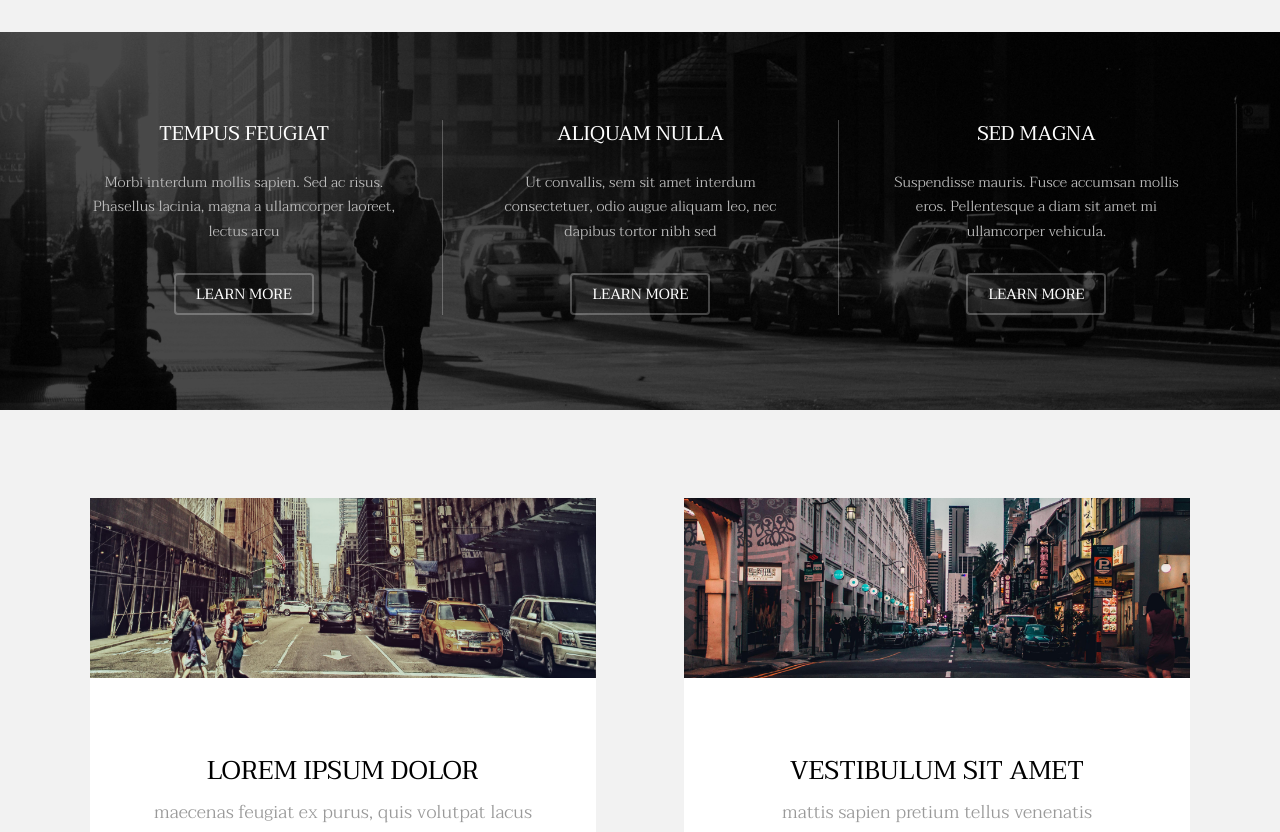
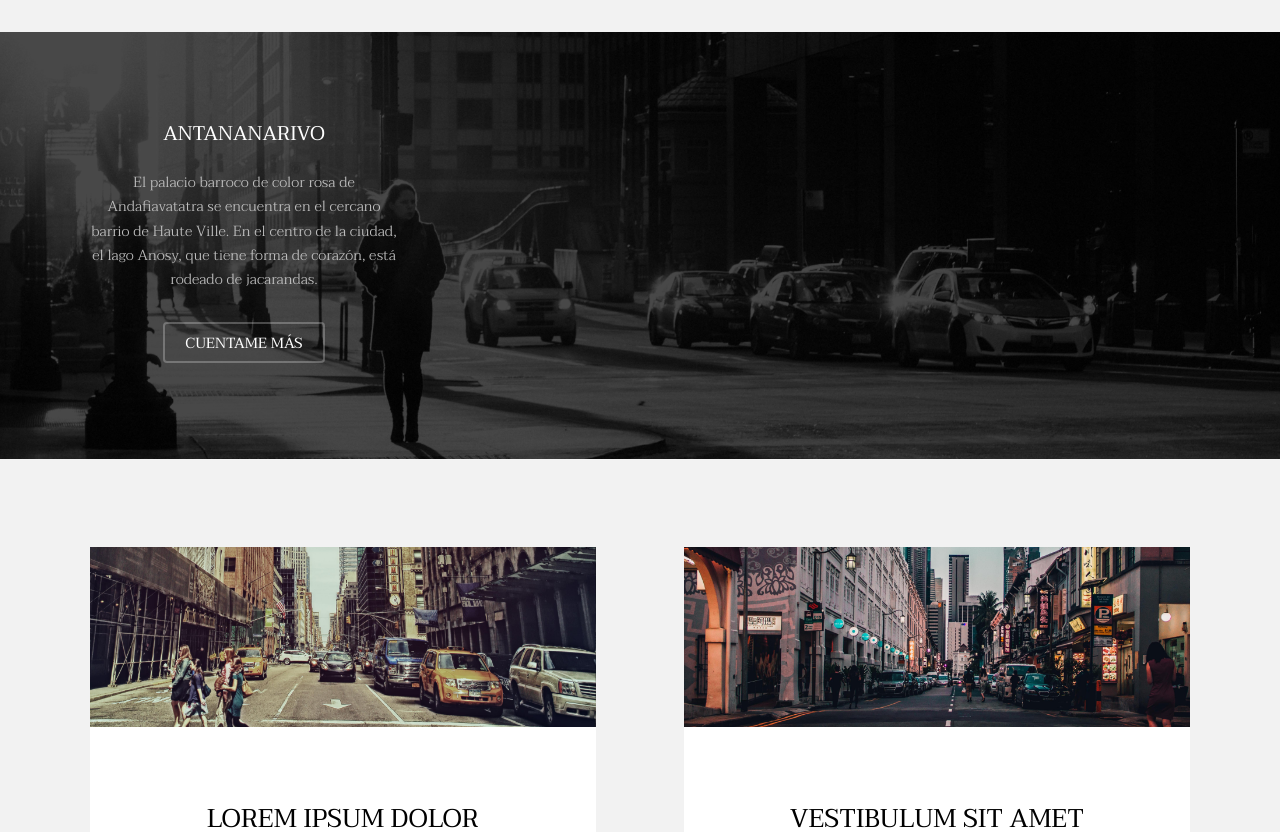
Before and after one commit to pacasne/REP_04_METROPOLITA, a plain HTML site: page index.html in a window 1280 px wide. Shown: the part 1700-2532 px from the top of the page. Drawn offline with Linux system fonts and the light colour scheme.

```diff
--- a/index.html
+++ b/index.html
@@ -5,12 +5,14 @@
 	Released for free under the Creative Commons Attribution 3.0 license (templated.co/license)
 -->
 <html>
+
 <head>
 	<title>Metropolita by Pablo Castiñeira</title>
 	<meta charset="utf-8" />
 	<meta name="viewport" content="width=device-width, initial-scale=1" />
 	<link rel="stylesheet" href="assets/css/main.css" />
 </head>
+
 <body>
 
 	<!-- Header -->
@@ -38,7 +40,8 @@
 		<div class="inner">
 			<h1>Metropolita</h1>
 			<p>A full responsive, business-oriented HTML5/CSS3 template<br />
-					built by <a href="https://templated.co/">Templated</a> and released under the <a href="https://templated.co/license">Creative Commons</a>.</p>
+				built by <a href="https://templated.co/">Templated</a> and released under the <a
+					href="https://templated.co/license">Creative Commons</a>.</p>
 			<a href="#one" class="button special scrolly">Get Started</a>
 		</div>
 	</section>
@@ -57,8 +60,17 @@
 							<p>maecenas feugiat ex purus, quis volutpat lacus placerat</p>
 						</header>
 						<hr />
-								<p> Cras aliquet urna ut sapien tincidunt, quis malesuada elit facilisis. Vestibulum sit amet tortor velit. Nam elementum nibh a libero pharetra elementum. Maecenas feugiat ex purus, quis volutpat lacus placerat malesuada. Praesent in sem ex. Morbi mattis sapien pretium tellus venenatis, at egestas urna ornare.</p>
-								<p>Vivamus fermentum nibh vel pharetra blandit. Cras a purus urna. Sed et libero ex. Orci varius natoque penatibus et magnis dis parturient montes, nascetur ridiculus mus. Suspendisse id hendrerit felis. Nulla viverra tempor dui at congue. Pellentesque quis nulla ornare, congue nisi id, finibus nulla. Aliquam sit amet hendrerit purus. Donec libero massa, posuere fermentum eros sit amet, maximus fringilla augue. Maecenas at rhoncus lorem. Vivamus ultricies consequat est, efficitur convallis libero. Vivamus rutrum semper mauris, vitae consequat eros tempor ac. Pellentesque et ornare sapien</p>
+						<p> Cras aliquet urna ut sapien tincidunt, quis malesuada elit facilisis. Vestibulum sit amet
+							tortor velit. Nam elementum nibh a libero pharetra elementum. Maecenas feugiat ex purus,
+							quis volutpat lacus placerat malesuada. Praesent in sem ex. Morbi mattis sapien pretium
+							tellus venenatis, at egestas urna ornare.</p>
+						<p>Vivamus fermentum nibh vel pharetra blandit. Cras a purus urna. Sed et libero ex. Orci varius
+							natoque penatibus et magnis dis parturient montes, nascetur ridiculus mus. Suspendisse id
+							hendrerit felis. Nulla viverra tempor dui at congue. Pellentesque quis nulla ornare, congue
+							nisi id, finibus nulla. Aliquam sit amet hendrerit purus. Donec libero massa, posuere
+							fermentum eros sit amet, maximus fringilla augue. Maecenas at rhoncus lorem. Vivamus
+							ultricies consequat est, efficitur convallis libero. Vivamus rutrum semper mauris, vitae
+							consequat eros tempor ac. Pellentesque et ornare sapien</p>
 					</div>
 				</div>
 			</div>
@@ -71,29 +83,13 @@
 			<div id="flexgrid">
 				<div>
 					<header>
-								<h3>Tempus Feugiat</h3>
+						<h3>ANTANANARIVO</h3>
 					</header>
-							<p>Morbi interdum mollis sapien. Sed ac risus. Phasellus lacinia, magna a ullamcorper laoreet, lectus arcu</p>
+					<p>El palacio barroco de color rosa de Andafiavatatra se encuentra en el cercano barrio de Haute
+						Ville. En el centro de la ciudad, el lago Anosy, que tiene forma de corazón, está rodeado de
+						jacarandas. </p>
 					<ul class="actions">
-								<li><a href="#" class="button alt">Learn More</a></li>
-							</ul>
-						</div>
-						<div>
-							<header>
-								<h3>Aliquam Nulla</h3>
-							</header>
-							<p>Ut convallis, sem sit amet interdum consectetuer, odio augue aliquam leo, nec dapibus tortor nibh sed </p>
-							<ul class="actions">
-								<li><a href="#" class="button alt">Learn More</a></li>
-							</ul>
-						</div>
-						<div>
-							<header>
-								<h3>Sed Magna</h3>
-							</header>
-							<p>Suspendisse mauris. Fusce accumsan mollis eros. Pellentesque a diam sit amet mi ullamcorper vehicula.</p>
-							<ul class="actions">
-								<li><a href="#" class="button alt">Learn More</a></li>
+						<li><a href="#" class="button alt">CUENTAME MÁS</a></li>
 					</ul>
 				</div>
 			</div>
@@ -116,7 +112,10 @@
 								<p>maecenas feugiat ex purus, quis volutpat lacus placerat</p>
 							</header>
 							<hr />
-									<p> Cras aliquet urna ut sapien tincidunt, quis malesuada elit facilisis. Vestibulum sit amet tortor velit. Nam elementum nibh a libero pharetra elementum. Maecenas feugiat ex purus, quis volutpat lacus placerat malesuada. Praesent in sem ex. Morbi mattis sapien pretium tellus venenatis, at egestas urna ornare.</p>
+							<p> Cras aliquet urna ut sapien tincidunt, quis malesuada elit facilisis. Vestibulum sit
+								amet tortor velit. Nam elementum nibh a libero pharetra elementum. Maecenas feugiat ex
+								purus, quis volutpat lacus placerat malesuada. Praesent in sem ex. Morbi mattis sapien
+								pretium tellus venenatis, at egestas urna ornare.</p>
 						</div>
 					</div>
 				</div>
@@ -132,7 +131,10 @@
 								<p>mattis sapien pretium tellus venenatis</p>
 							</header>
 							<hr />
-									<p> Cras aliquet urna ut sapien tincidunt, quis malesuada elit facilisis. Vestibulum sit amet tortor velit. Nam elementum nibh a libero pharetra elementum. Maecenas feugiat ex purus, quis volutpat lacus placerat malesuada. Praesent in sem ex. Morbi mattis sapien pretium tellus venenatis, at egestas urna ornare.</p>
+							<p> Cras aliquet urna ut sapien tincidunt, quis malesuada elit facilisis. Vestibulum sit
+								amet tortor velit. Nam elementum nibh a libero pharetra elementum. Maecenas feugiat ex
+								purus, quis volutpat lacus placerat malesuada. Praesent in sem ex. Morbi mattis sapien
+								pretium tellus venenatis, at egestas urna ornare.</p>
 						</div>
 					</div>
 				</div>
@@ -147,7 +149,10 @@
 
 			<header class="align-center">
 				<h2>Morbi interdum mollis sapien</h2>
-						<p>Cras aliquet urna ut sapien tincidunt, quis malesuada elit facilisis. Vestibulum sit amet tortor velit. Nam elementum nibh a libero pharetra elementum. Maecenas feugiat ex purus, quis volutpat lacus placerat malesuada. Praesent in sem ex. Morbi mattis sapien pretium tellus venenatis, at egestas urna ornare.</p>
+				<p>Cras aliquet urna ut sapien tincidunt, quis malesuada elit facilisis. Vestibulum sit amet tortor
+					velit. Nam elementum nibh a libero pharetra elementum. Maecenas feugiat ex purus, quis volutpat
+					lacus placerat malesuada. Praesent in sem ex. Morbi mattis sapien pretium tellus venenatis, at
+					egestas urna ornare.</p>
 			</header>
 
 		</div>
@@ -194,7 +199,8 @@
 				</div>
 			</section>
 			<div class="copyright">
-						&copy; Untitled Design: <a href="https://templated.co/">TEMPLATED</a>. Images <a href="https://unsplash.com/">Unsplash</a>. Video <a href="http://coverr.co/">Coverr</a>.
+				&copy; Untitled Design: <a href="https://templated.co/">TEMPLATED</a>. Images <a
+					href="https://unsplash.com/">Unsplash</a>. Video <a href="http://coverr.co/">Coverr</a>.
 			</div>
 		</div>
 	</footer>
@@ -208,4 +214,5 @@
 	<script src="assets/js/main.js"></script>
 
 </body>
+
 </html>
```
Lines whose indentation alone changed are shown as unchanged.
